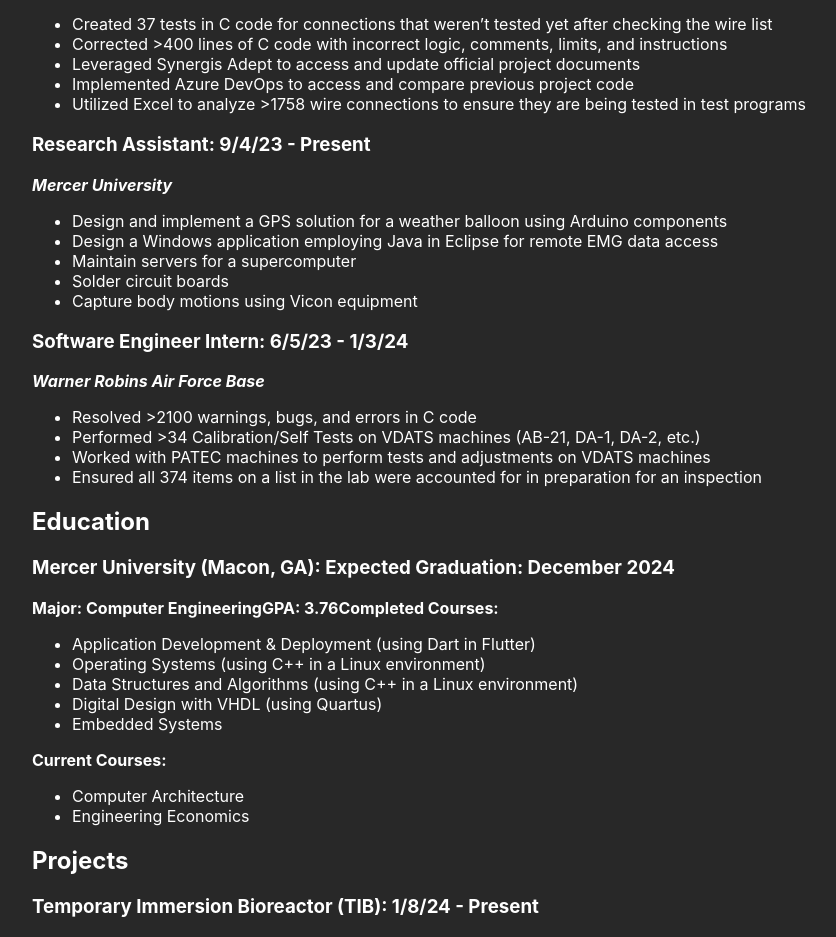
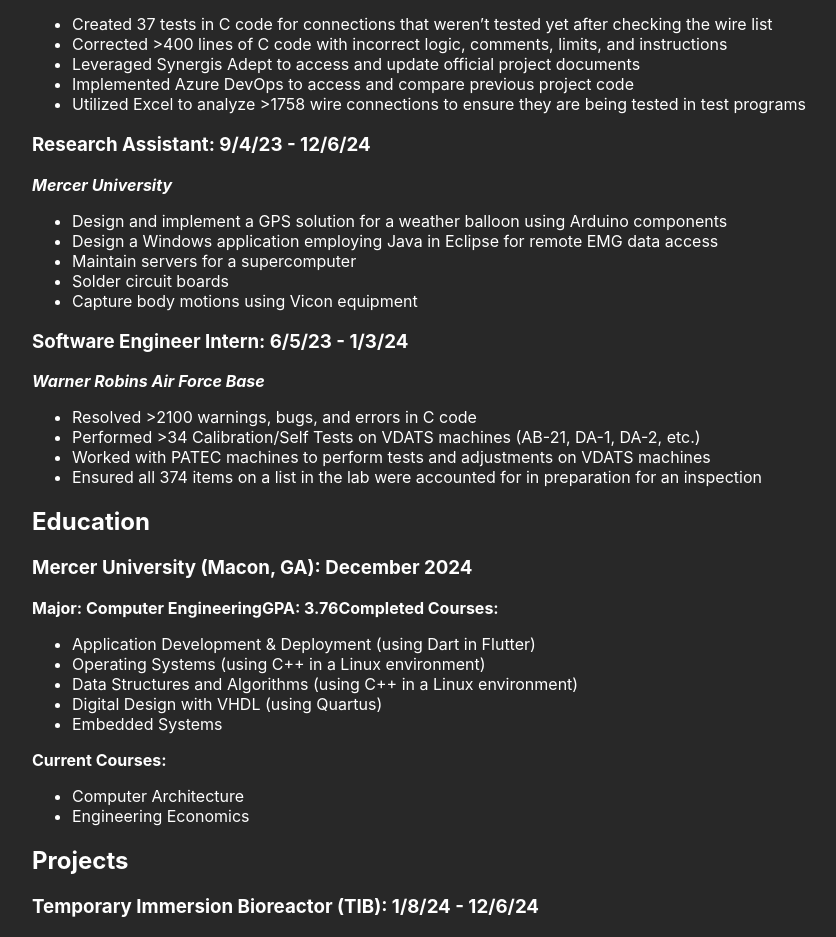
Before and after one commit to quyen-ong/quyen-ong.github.io, a React (Create React App) app: page / in a window 1280 px wide. Shown: the part 541-1478 px from the top of the page, without its empty margins (8-844 px from the left). Built offline with nearby package versions, Linux system fonts and the light colour scheme.

Commit message:
Updated dates

```diff
--- a/src/App.js
+++ b/src/App.js
@@ -5,7 +5,7 @@ function App() {
     <div className="App">
 
       {/*<h1>Quyen Ong</h1>
-        <body><a href="tel:678-997-4880">678-997-4880</a> | <a href="quyenong1@gmail.com">quyenong1@gmail.com</a> | <a href="https://github.com/quyen-ong">GitHub</a> | <a href="https://www.linkedin.com/in/quyen-ong">LinkedIn</a></body>
+        <body><a href="quyenong1@gmail.com">quyenong1@gmail.com</a> | <a href="https://github.com/quyen-ong">GitHub</a> | <a href="https://www.linkedin.com/in/quyen-ong">LinkedIn</a></body>
       */}
 
       <header className="App-header">
@@ -38,7 +38,7 @@ function App() {
           </ul>
         </div>
         <div>
-          <h3>Research Assistant: 9/4/23 - Present</h3>
+          <h3>Research Assistant: 9/4/23 - 12/6/24</h3>
           <b><i>Mercer University</i></b>
           <ul>
             <li>Design and implement a GPS solution for a weather balloon using Arduino components</li>
@@ -61,7 +61,7 @@ function App() {
     </div>
     <div>
         <h2>Education</h2>
-        <h3>Mercer University (Macon, GA):	Expected Graduation: December 2024</h3>
+        <h3>Mercer University (Macon, GA):	December 2024</h3>
         <b>Major: Computer Engineering</b>
         <b>GPA: 3.76</b>
         <b>Completed Courses:</b>
@@ -81,7 +81,7 @@ function App() {
     <div>
         <h2>Projects</h2>
         <div>
-          <h3>Temporary Immersion Bioreactor (TIB):	1/8/24 - Present</h3>
+          <h3>Temporary Immersion Bioreactor (TIB):	1/8/24 - 12/6/24</h3>
           <ul>
             <li>Engineered a robust web application to facilitate remote monitoring of Arduino-controlled TIB, combining HTML, CSS, and JavaScript</li>
             <li>Implemented a system to control the pump of the TIB remotely</li>
```
